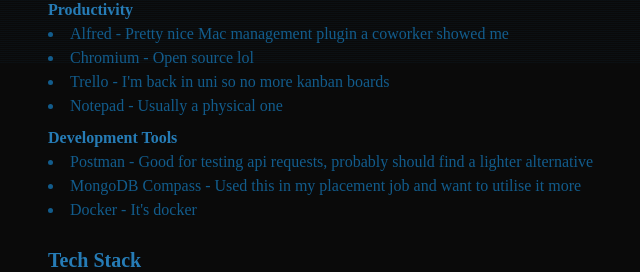
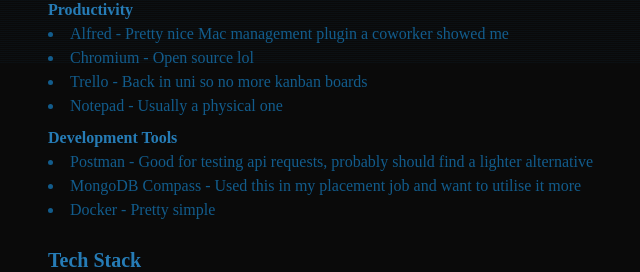
Before and after one commit to ryanking3/ryanKing-, a Next.js app: page /tools in a window 1280 px wide. Shown: the part 736-1008 px from the top of the page, without its empty margins (168-808 px from the left). Built offline with nearby package versions, Linux system fonts and the light colour scheme.

Commit message:
fix more quotes

```diff
--- a/app/page.tsx
+++ b/app/page.tsx
@@ -4,7 +4,7 @@ export default function Home() {
   return (
     <div className="flex flex-col items-start text-left gap-6">
       <div className="space-y-3">
-        <p className="text-lg">Hi, I'm Ryan King</p>
+        <p className="text-lg">Hi, I&apos;m Ryan King</p>
         <p className="text-lg">
           I study CS in Queen&apos;s University Belfast, and I like to program a lot.
         </p>
--- a/app/tools/page.tsx
+++ b/app/tools/page.tsx
@@ -36,7 +36,7 @@ export default function ToolsPage() {
         <ul className="list-disc list-inside subtle mb-2">
           <li>Alfred - Pretty nice Mac management plugin a coworker showed me</li>
           <li>Chromium - Open source lol</li>
-          <li>Trello - I'm back in uni so no more kanban boards</li>
+          <li>Trello - Back in uni so no more kanban boards</li>
           <li>Notepad - Usually a physical one</li>
         </ul>
 
@@ -44,7 +44,7 @@ export default function ToolsPage() {
         <ul className="list-disc list-inside subtle mb-2">
           <li>Postman - Good for testing api requests, probably should find a lighter alternative</li>
           <li>MongoDB Compass - Used this in my placement job and want to utilise it more</li>
-          <li>Docker - It's docker</li>
+          <li>Docker - Pretty simple</li>
         </ul>
 
       </div>
```
